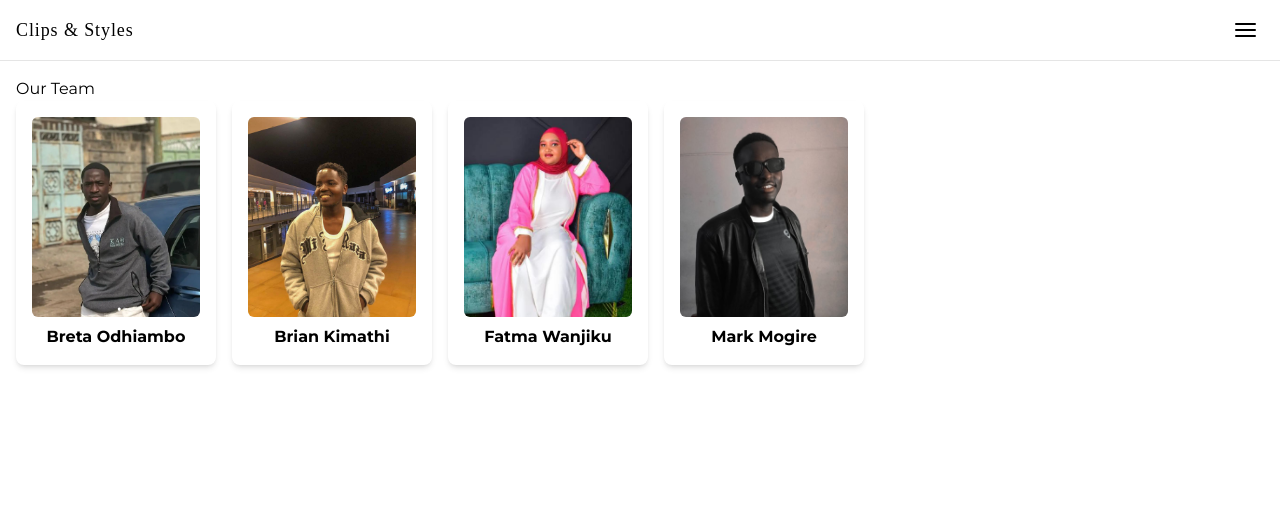
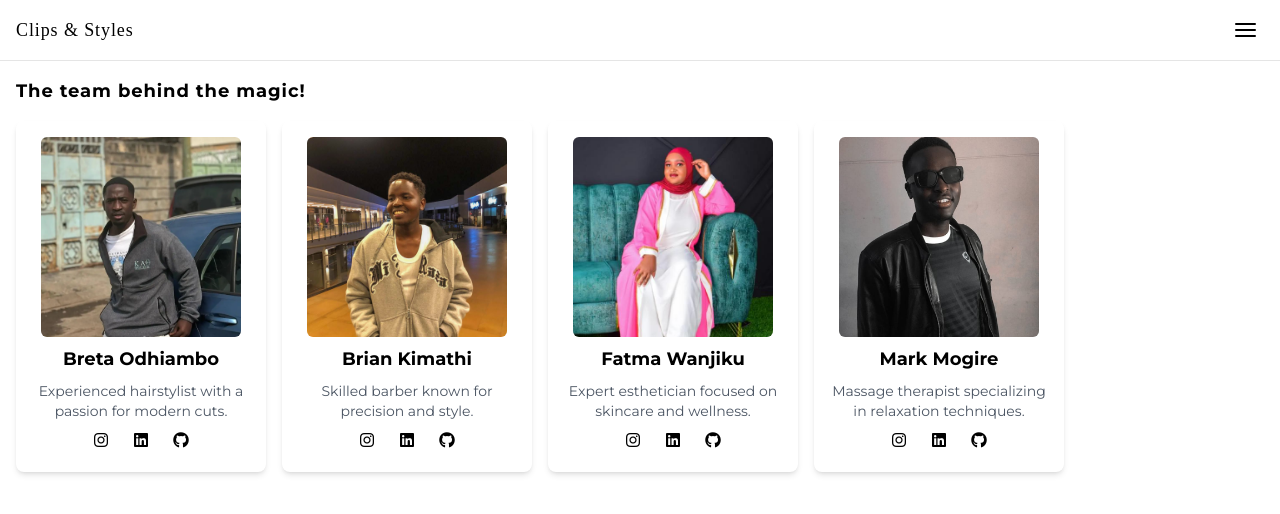
Before and after one commit to Areliano/Clips_and_Styles-website, a React (Vite) app in the folder clips_website/: page /our-team in a window 1280 px wide. Shown: the top 514 px of the page. Built offline with nearby package versions, Linux system fonts and the light colour scheme; a web font is replaced by a local one.

Commit message:
Updated team section.

```diff
--- a/clips_website/index.html
+++ b/clips_website/index.html
@@ -12,6 +12,7 @@
       name="keywords"
       content="User-Friendly,Excellent Customer Service,Exclusive Deals and Discounts ,Convenient Booking Process ,Comprehensive Service listing ,Best in Kenya ,Best in Africa ,Salon ,spas ,barbershops ,self care, pampering,beauty,Be bold,Be brave,Be confident ,appointment,booking,clips,styles,styles and clips,clips and styles,clips & styles,clips&styles,styles&clips ..."
     />
+    <script src="https://kit.fontawesome.com/ce6898a04b.js" crossorigin="anonymous"></script>
     <title>Clips & Styles</title>
   </head>
 
--- a/clips_website/src/components/Team.jsx
+++ b/clips_website/src/components/Team.jsx
@@ -9,23 +9,46 @@ const teamMembers = [
     id: 1,
     src: Breta,
     name: "Breta Odhiambo",
+    description: "Experienced hairstylist with a passion for modern cuts.",
+    socialLinks: {
+      instagram: "https://www.instagram.com/unclebreta/",
+      linkedin: "#",
+      github: "#",
+    },
   },
   {
     id: 2,
     src: Brian,
     name: "Brian Kimathi",
+    description: "Skilled barber known for precision and style.",
+    socialLinks: {
+      instagram: "https://www.instagram.com/getlikekimathi_/",
+      linkedin: "https://www.linkedin.com/in/brian-muriiki-117006230/",
+      github: "https://github.com/Kimathi19",
+    },
   },
   {
     id: 3,
     src: Fatma,
     name: "Fatma Wanjiku",
+    description: "Expert esthetician focused on skincare and wellness.",
+    socialLinks: {
+      instagram: "https://www.instagram.com/_.african_wanjiku/",
+      linkedin: "https://www.linkedin.com/in/fatma-hussein-7a584421a/",
+      github: "https://github.com/Areliano",
+    },
   },
   {
     id: 4,
     src: Mark,
     name: "Mark Mogire",
+    description: "Massage therapist specializing in relaxation techniques.",
+    socialLinks: {
+      instagram: "https://www.instagram.com/thee_mmo/",
+      linkedin: "https://www.linkedin.com/in/mark-mogire-416501249/",
+      github: "https://github.com/MOGIRE11",
+    },
   },
-
 ];
 
 const Team = () => {
@@ -34,14 +57,40 @@ const Team = () => {
       {teamMembers.map((member) => (
         <div
           key={member.id}
-          className="card p-4 w-[200px] space-y-2 rounded-lg shadow-md"
+          className="card p-4 w-[250px] space-y-2 rounded-lg shadow-md text-center"
         >
           <img
             src={member.src}
             alt={`${member.name}'s photo`}
-            className="w-[200px] h-[200px] object-cover rounded-md"
+            className="w-[200px] h-[200px] object-cover rounded-md mx-auto"
           />
-          <h1 className="name font-bold text-center">{member.name}</h1>
+          <h1 className="name font-bold text-lg">{member.name}</h1>
+          <p className="description text-gray-600 text-sm">
+            {member.description}
+          </p>
+          <div className="social-links flex justify-center space-x-4 mt-2">
+            <a
+              href={member.socialLinks.instagram}
+              target="_blank"
+              rel="noopener noreferrer"
+            >
+              <i className="fa-brands fa-instagram w-6 h-6"></i>
+            </a>
+            <a
+              href={member.socialLinks.linkedin}
+              target="_blank"
+              rel="noopener noreferrer"
+            >
+              <i className="fa-brands fa-linkedin w-6 h-6"></i>
+            </a>
+            <a
+              href={member.socialLinks.github}
+              target="_blank"
+              rel="noopener noreferrer"
+            >
+              <i className="fa-brands fa-github w-6 h-6"></i>
+            </a>
+          </div>
         </div>
       ))}
     </div>
--- a/clips_website/src/pages/OurTeam.jsx
+++ b/clips_website/src/pages/OurTeam.jsx
@@ -5,7 +5,7 @@ export default function OurTeam() {
   return (
     <div className="about-wrapper">
       <div className="about-main container mx-auto p-4">
-        Our Team
+        <h1 className="text-lg font-bold tracking-wider mb-4">The team behind the magic!</h1>
         <Team />
       </div>
     </div>
```
